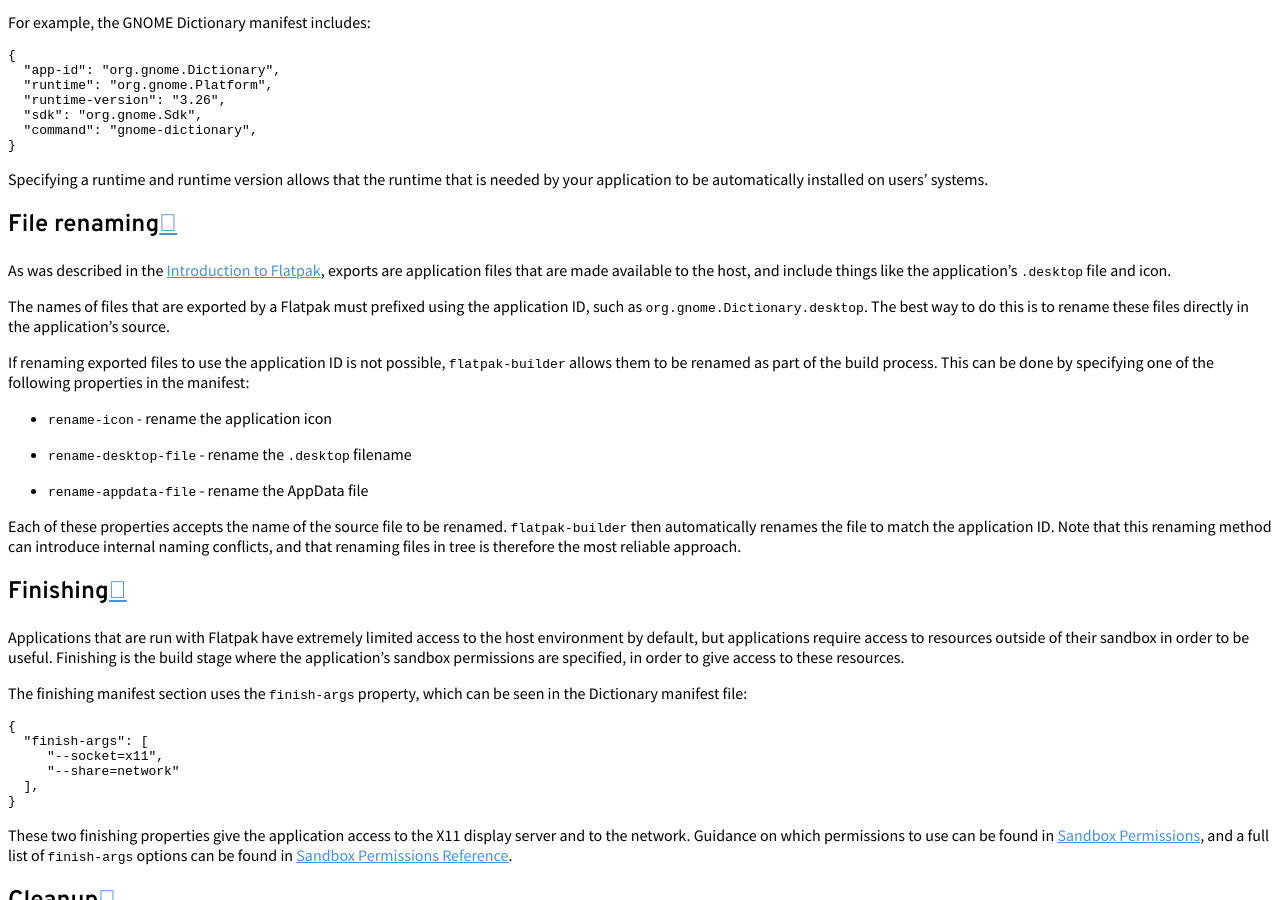
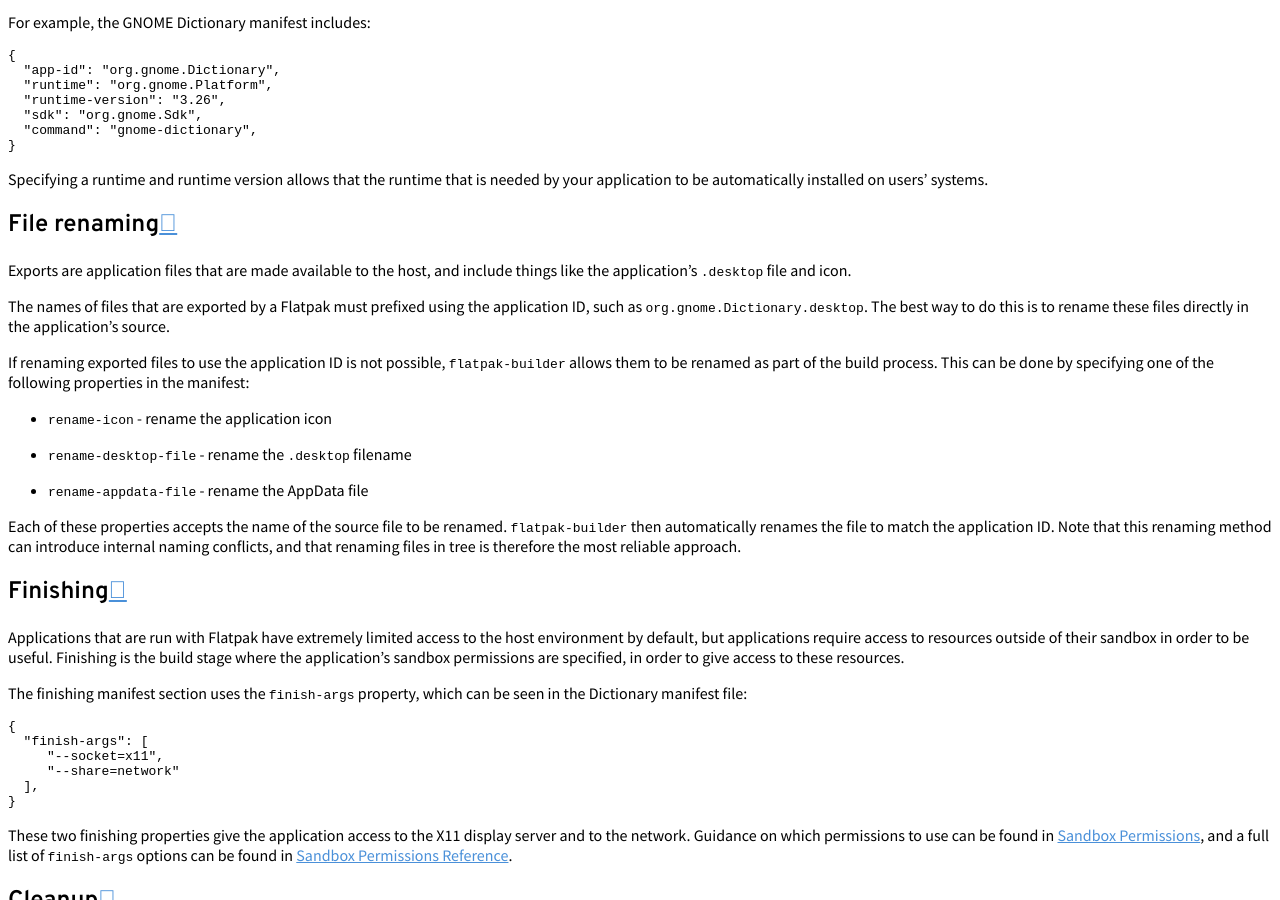
Before and after one commit to flatpak/flatpak-docs, a Sphinx documentation site: the page built from docs/manifests.rst, in a window 1280 px wide and 900 px high, scrolled down 1024 px. Built offline with Sphinx 7.4.7 and the Read the Docs theme 2.0.0, drawn with Linux system fonts in a browser that asks for light colours.

Commit message:
manifests: Don't claim Introduction explains exports
As pointed out in #160

```diff
--- a/docs/manifests.rst
+++ b/docs/manifests.rst
@@ -45,9 +45,8 @@ needed by your application to be automatically installed on users' systems.
 File renaming
 -------------
 
-As was described in the :doc:`introduction`, exports are application files
-that are made available to the host, and include things like the application's
-``.desktop`` file and icon.
+Exports are application files that are made available to the host, and include
+things like the application's ``.desktop`` file and icon.
 
 The names of files that are exported by a Flatpak must prefixed using the
 application ID, such as ``org.gnome.Dictionary.desktop``. The best way to
```
